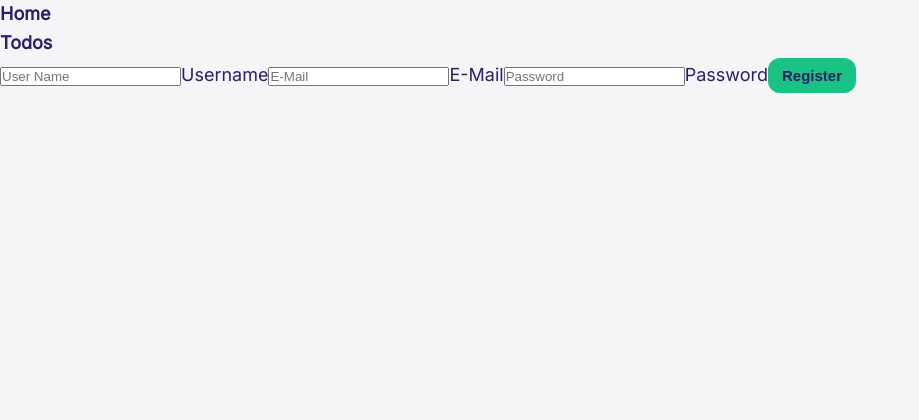
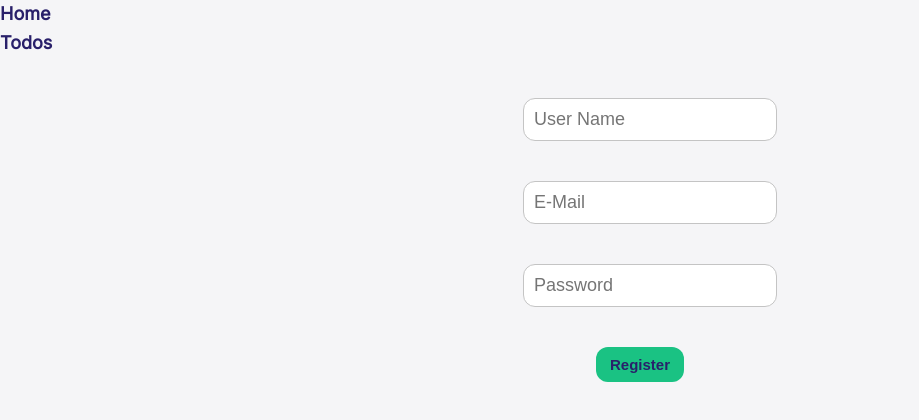
Before and after one commit to conuko/tasks-and-goals, a React (Vite) app: page /register in a window 1280 px wide. Shown: the top 420 px of the page, without its empty margins (0-919 px from the left). Built offline with nearby package versions, Linux system fonts and the light colour scheme.

Commit message:
feat: add redirect after register login. Add more styling

```diff
--- a/src/App.jsx
+++ b/src/App.jsx
@@ -1,6 +1,11 @@
 import { useState, useEffect } from "react";
 import "./styles/main.scss";
-import { BrowserRouter as Router, Routes, Route } from "react-router-dom";
+import {
+  BrowserRouter as Router,
+  Routes,
+  Route,
+  Navigate,
+} from "react-router-dom";
 import Navbar from "./components/layout/Navbar";
 import Register from "./pages/Register";
 import Login from "./pages/Login";
--- a/src/pages/Index.tsx
+++ b/src/pages/Index.tsx
@@ -7,7 +7,7 @@ interface IndexProps {
 
 const Index = (props: IndexProps) => {
   return (
-    <div>
+    <div className="flex-column">
       <h1 className="header-primary">The Modern To Do Application</h1>
       <br />
       <p>Welcome!</p>
@@ -15,16 +15,22 @@ const Index = (props: IndexProps) => {
         <div>
           <p>To proceed please register or login. Thank you!</p>
           <div>
-            <button>
-              <Link to="/register">Register</Link>
-            </button>
-            <Link to="/login">Sign in</Link>
+            <div className="flex-column">
+              <button className="mt-medium">
+                <Link to="/register">Register</Link>
+              </button>
+              <Link className="mt-small" to="/login">
+                Sign in
+              </Link>
+            </div>
           </div>
         </div>
       ) : (
         <div>
           <div>{props.user}</div>
-          <button onClick={props.removeUser}>Sign Out</button>
+          <button className="mt-medium" onClick={props.removeUser}>
+            Sign Out
+          </button>
         </div>
       )}
     </div>
--- a/src/pages/Login.tsx
+++ b/src/pages/Login.tsx
@@ -1,4 +1,5 @@
 import React, { useState } from "react";
+import { useNavigate } from "react-router-dom";
 
 interface LoginProps {
   addUser: Function;
@@ -7,6 +8,8 @@ interface LoginProps {
 const Login = (props: LoginProps) => {
   const [email, setEmail] = useState("");
   const [password, setPassword] = useState("");
+
+  const navigate = useNavigate();
 
   const handleSubmit = (e: any) => {
     e.preventDefault();
@@ -24,6 +27,7 @@ const Login = (props: LoginProps) => {
       .then((data) => {
         console.log(data);
         props.addUser(data.data);
+        navigate("/");
       })
       .catch((err) => console.log(err));
   };
@@ -34,22 +38,28 @@ const Login = (props: LoginProps) => {
 
   return (
     <div>
-      <form onSubmit={handleSubmit}>
+      <form className="flex-column" onSubmit={handleSubmit}>
         <input
+          className="mt-medium"
           id="email"
           name="email"
           type="email"
+          placeholder="E-Mail"
           onChange={(e) => setEmail(e.target.value)}
         />
-        <label htmlFor="email">E-Mail</label>
+        <label htmlFor="email"></label>
         <input
+          className="mt-medium"
           id="password"
           name="password"
           type="password"
+          placeholder="Password"
           onChange={(e) => setPassword(e.target.value)}
         />
-        <label htmlFor="password">Password</label>
-        <button type="submit">Sign in</button>
+        <label htmlFor="password"></label>
+        <button className="mt-medium" type="submit">
+          Sign in
+        </button>
       </form>
     </div>
   );
--- a/src/pages/Register.tsx
+++ b/src/pages/Register.tsx
@@ -1,4 +1,5 @@
 import { useState, useContext } from "react";
+import { useNavigate } from "react-router-dom";
 
 interface RegisterProps {
   addUser: Function;
@@ -8,6 +9,8 @@ const Register = (props: RegisterProps) => {
   const [userName, setUserName] = useState("");
   const [email, setEmail] = useState("");
   const [password, setPassword] = useState("");
+
+  const navigate = useNavigate();
 
   const handleSubmit = (e: any) => {
     e.preventDefault();
@@ -26,6 +29,7 @@ const Register = (props: RegisterProps) => {
       .then((data) => {
         console.log(data);
         props.addUser(data.data);
+        navigate("/");
       })
       .catch((err) => console.log(err));
   };
@@ -36,8 +40,9 @@ const Register = (props: RegisterProps) => {
 
   return (
     <div>
-      <form onSubmit={handleSubmit}>
+      <form className="flex-column" onSubmit={handleSubmit}>
         <input
+          className="mt-medium"
           id="user"
           name="user"
           type="text"
@@ -45,8 +50,9 @@ const Register = (props: RegisterProps) => {
           value={userName}
           onChange={(e) => setUserName(e.target.value)}
         />
-        <label htmlFor="user">Username</label>
+        <label htmlFor="user"></label>
         <input
+          className="mt-medium"
           id="email"
           name="email"
           type="email"
@@ -54,8 +60,9 @@ const Register = (props: RegisterProps) => {
           value={email}
           onChange={(e) => setEmail(e.target.value)}
         />
-        <label htmlFor="email">E-Mail</label>
+        <label htmlFor="email"></label>
         <input
+          className="mt-medium"
           id="password"
           name="password"
           type="password"
@@ -63,8 +70,8 @@ const Register = (props: RegisterProps) => {
           value={password}
           onChange={(e) => setPassword(e.target.value)}
         />
-        <label htmlFor="password">Password</label>
-        <button>Register</button>
+        <label htmlFor="password"></label>
+        <button className="mt-medium">Register</button>
       </form>
     </div>
   );
--- a/src/styles/base/_colors.scss
+++ b/src/styles/base/_colors.scss
@@ -1,5 +1,6 @@
 // Main Colors
 $color-white: #fff;
+$color-grey: #c4c4c4;
 $color-background: #f5f5f7;
 $color-primary: #29206a;
 $color-secondary: #1ac283;
--- a/src/styles/base/_utilities.scss
+++ b/src/styles/base/_utilities.scss
@@ -5,12 +5,14 @@
 }
 .flex-column {
   display: flex;
-  justify-content: column !important;
-  align-items: column;
+  flex-direction: column;
+  justify-content: center !important;
+  align-items: center;
 }
 .flex-row {
   display: flex;
-  justify-content: row;
+  flex-direction: row;
+  justify-content: center;
   align-items: center;
 }
 
--- a/src/styles/components/_buttons.scss
+++ b/src/styles/components/_buttons.scss
@@ -20,4 +20,9 @@ button {
   &:active {
     background: colors.$color-quaternary;
   }
+  &:disabled {
+    background: colors.$color-grey;
+    color: colors.$color-white;
+    cursor: not-allowed;
+  }
 }
--- a/src/styles/layout/_inputs.scss
+++ b/src/styles/layout/_inputs.scss
@@ -0,0 +1,9 @@
+input {
+  font-size: 1.8rem;
+  outline: $color-grey;
+  border: 1px solid $color-grey;
+  border-radius: 1.2rem;
+  padding: 1rem 1rem;
+  margin-right: -2rem;
+  width: auto;
+}
```
